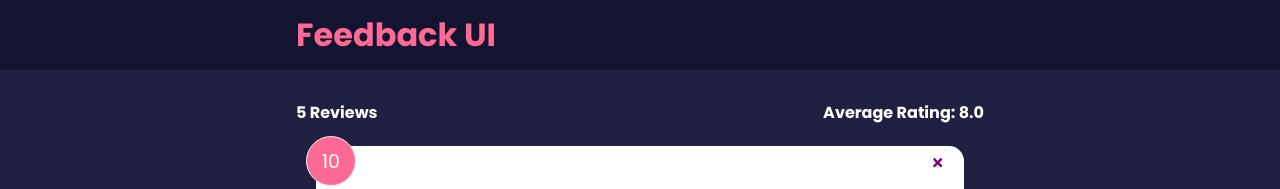
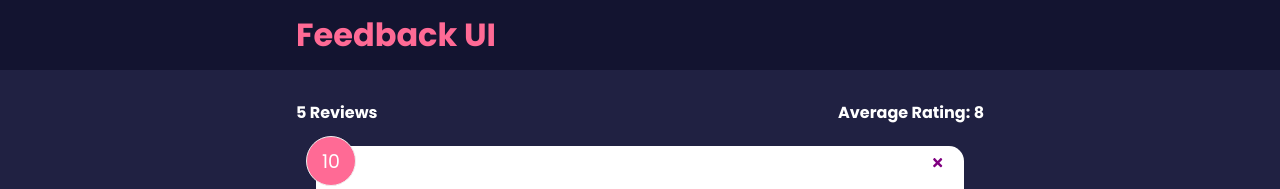
Before and after one commit to VladanStar/ExercisesReact, a React (Create React App) app in the folder exercises01/: page / in a window 1280 px wide. Shown: the top 189 px of the page. Built offline with nearby package versions, Linux system fonts and the light colour scheme.

Commit message:
new commits add replace and IsNan in feedbackstats

```diff
--- a/exercises01/src/components/FeedbackStats.js
+++ b/exercises01/src/components/FeedbackStats.js
@@ -6,7 +6,7 @@ function FeedbackStats({feedback}) {
 return acc + current.rating
     },0)/feedback.length;
     console.log(average)
-    average = average.toFixed(1);
+    average = average.toFixed(1).replace(/[.,]0$/, '')
   return (
     <div className='feedback-stats'>
        <h4>{feedback.length} Reviews</h4>
```
